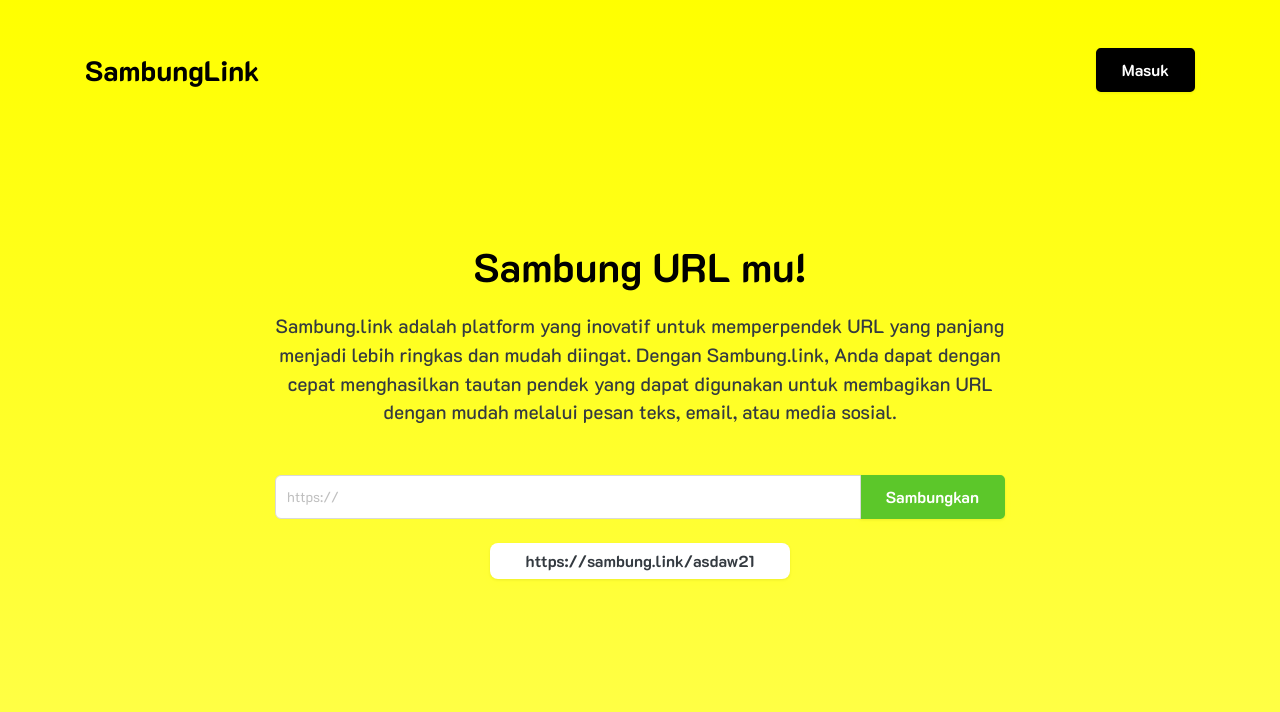
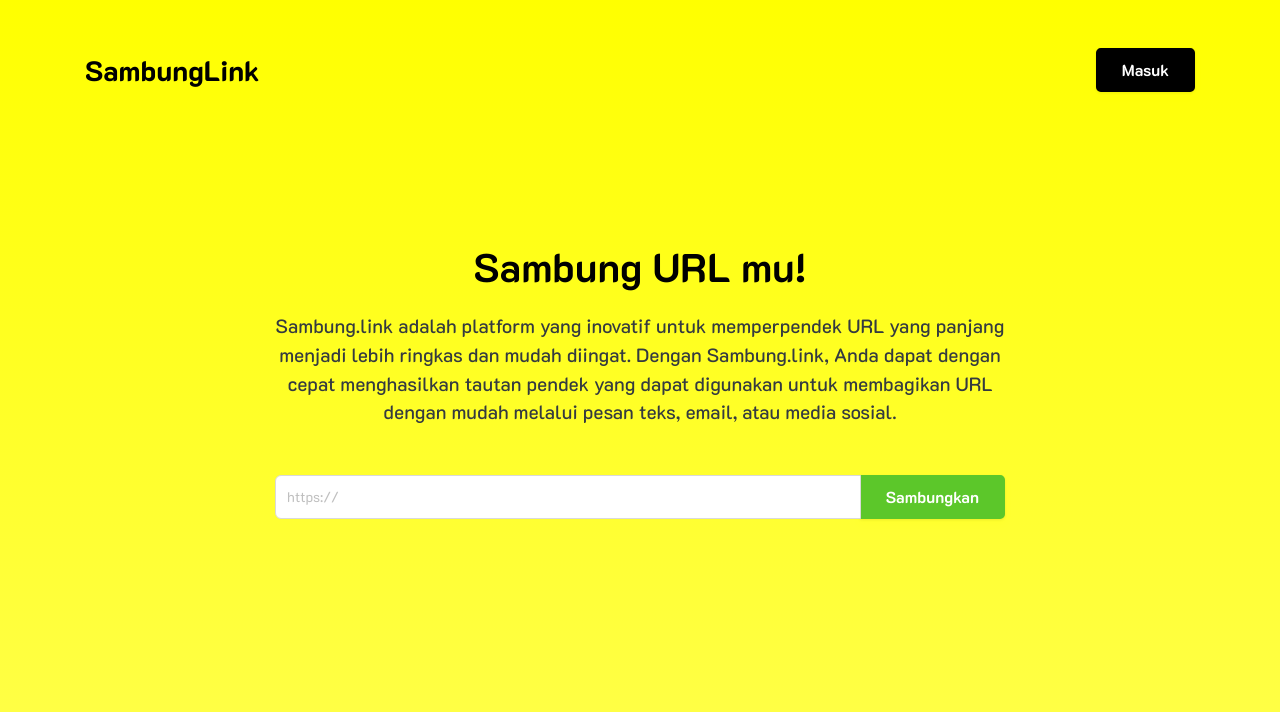
Before and after one commit to ndri-nr/project-url-shorter-frontend, a React (Create React App) app: page / in a window 1280 px wide. Shown: the top 712 px of the page. Built offline with nearby package versions, Linux system fonts and the light colour scheme; what redux-immutable-state-invariant would draw is missing.

Commit message:
remove default value

```diff
--- a/src/pages/MasterPage.jsx
+++ b/src/pages/MasterPage.jsx
@@ -14,12 +14,8 @@ const MasterPage = () => {
 
   const [placeholder] = useState("https://");
   const [inputValue, setInputValue] = useState("");
-  const [resultUrl, setResultUrl] = useState("https");
+  const [resultUrl, setResultUrl] = useState("");
   const [showResultContainer, setShowResultContainer] = useState(false);
-
-  useEffect(() => {
-    setResultUrl("https://sambung.link/asdaw21");
-  }, []);
 
   useEffect(() => {
     if (resultUrl.length > 1) setShowResultContainer(true);
```
